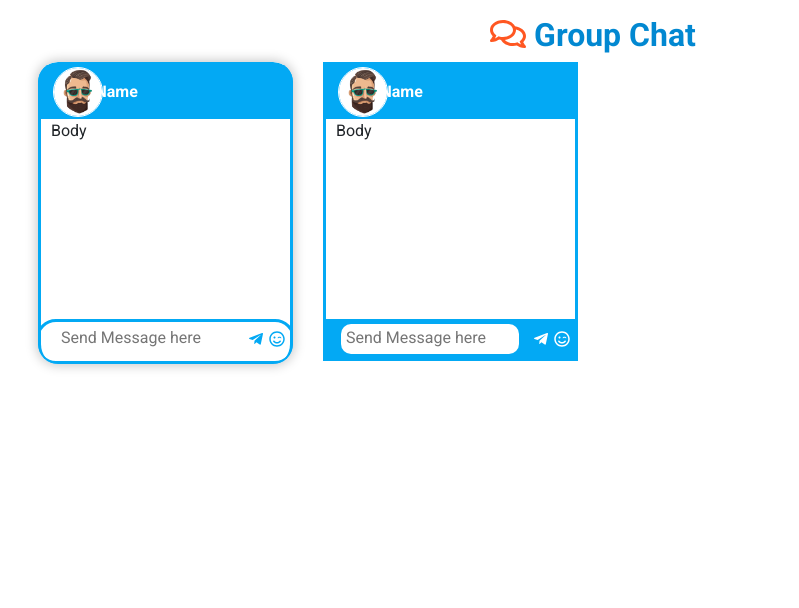
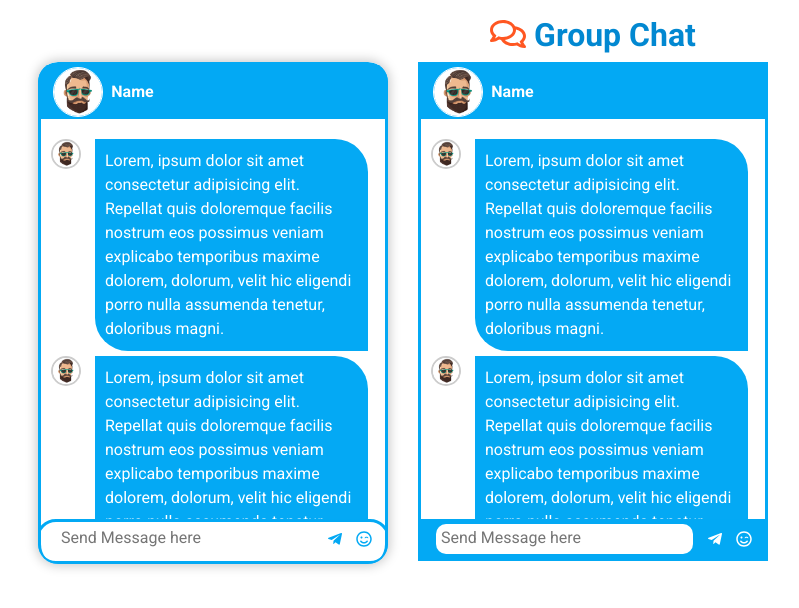
Before and after one commit to hamsahmedansari/React-simple-chat, a React (Create React App) app: page / in a window 1280 px wide. Shown: the top 608 px of the page, without its empty margins (47-846 px from the left). Built offline with nearby package versions, Linux system fonts and the light colour scheme.

Commit message:
Update: :construction: chat single UI

```diff
--- a/src/component/chat/index.jsx
+++ b/src/component/chat/index.jsx
@@ -1,5 +1,6 @@
 import React, { Component } from "react";
 import "./style.scss";
+import ChatSingle from "../chatSingle";
 
 class Chat extends Component {
   constructor(props) {
@@ -35,7 +36,11 @@ class Chat extends Component {
             <div className="col-10 m-auto">name</div>
           </div>
           <div className="row">
-            <div className="col-12">Body</div>
+            <div className="col-12">
+              <ChatSingle />
+              <ChatSingle />
+              <ChatSingle />
+            </div>
           </div>
           <div className="row">
             <div className="col-10">
--- a/src/component/chat/style.scss
+++ b/src/component/chat/style.scss
@@ -13,6 +13,7 @@
         color: #03a9f4;
       }
       .emoji::before {
+        bottom: -25% !important;
         border-top: 10px solid #03a9f4 !important;
       }
     }
@@ -39,7 +40,17 @@
       }
     }
     > :nth-child(2) {
-      height: 200px;
+      min-height: 200px;
+      max-height: 400px;
+      overflow-y: auto;
+      overflow-x: hidden;
+      height: 100%;
+      > :nth-child(1) {
+        margin-top: 20px;
+      }
+      > :last-child {
+        margin-bottom: 20px;
+      }
     }
     > :nth-child(3) {
       //   overflow: hidden;
@@ -89,7 +100,7 @@
           right: -21%;
           text-align: center;
           border-radius: 60px;
-          border: 2px solid;
+          border: 2px solid #03a9f4;
           background: #fff;
           svg {
             padding: 4px;
@@ -129,7 +140,7 @@
           border-right: 9px solid transparent;
           border-top: 10px solid #fff;
           right: 7%;
-          bottom: -24%;
+          bottom: -19%;
         }
         .emoji:hover {
           > svg {
--- /dev/null
+++ b/src/component/chatSingle/index.jsx
@@ -0,0 +1,43 @@
+import React, { Component } from "react";
+import "./styls.scss";
+
+class ChatSingle extends Component {
+  constructor(props) {
+    super(props);
+    this.state = {
+      isDateVisible: false
+    };
+  }
+  handleToggleDateVisibility = () => {
+    const isDateVisible = !this.state.isDateVisible;
+    this.setState(perState => ({
+      ...perState,
+      isDateVisible
+    }));
+  };
+  render() {
+    const { isDateVisible } = this.state;
+    return (
+      <div className="chatSingle">
+        <div className="row">
+          <div className="col-2">
+            <img src="/assets/images/1.jpeg" alt="" />
+          </div>
+          <div className="col-10">
+            <p onClick={() => this.handleToggleDateVisibility()}>
+              Lorem, ipsum dolor sit amet consectetur adipisicing elit. Repellat
+              quis doloremque facilis nostrum eos possimus veniam explicabo
+              temporibus maxime dolorem, dolorum, velit hic eligendi porro nulla
+              assumenda tenetur, doloribus magni.
+            </p>
+            {isDateVisible && (
+              <p className={isDateVisible ? "active" : ""}>10 min ago</p>
+            )}
+          </div>
+        </div>
+      </div>
+    );
+  }
+}
+
+export default ChatSingle;
--- /dev/null
+++ b/src/component/chatSingle/styls.scss
@@ -0,0 +1,30 @@
+.chatSingle {
+  img {
+    max-width: 30px;
+    max-height: 30px;
+    border: 2px solid #ccc;
+    border-radius: 20px;
+  }
+  > div {
+    > :nth-child(2) {
+      padding: 0;
+      padding-right: 22px;
+      margin-bottom: 5px;
+      > :nth-child(1) {
+        padding: 10px;
+        margin: 0;
+        color: #fff;
+        background: #04a9f4;
+        border-radius: 33px;
+        border-top-left-radius: 0;
+        border-bottom-right-radius: 0;
+        cursor: pointer;
+      }
+      > :nth-child(2) {
+        font-size: 11px;
+        color: #555;
+        text-align: right;
+      }
+    }
+  }
+}
--- a/src/component/home/index.jsx
+++ b/src/component/home/index.jsx
@@ -18,10 +18,10 @@ class Home extends Component {
         {/* Chat */}
         <div className="container">
           <div className="row ">
-            <div className="col-12 col-xl-3 col-lg-4 col-sm-6 col-xs-12">
+            <div className="col-12 col-xl-4 col-lg-4 col-sm-6 col-xs-12">
               <Chat active={true} />
             </div>
-            <div className="col-12 col-xl-3 col-lg-4 col-sm-6 col-xs-12">
+            <div className="col-12 col-xl-4 col-lg-4 col-sm-6 col-xs-12">
               <Chat />
             </div>
           </div>
```
